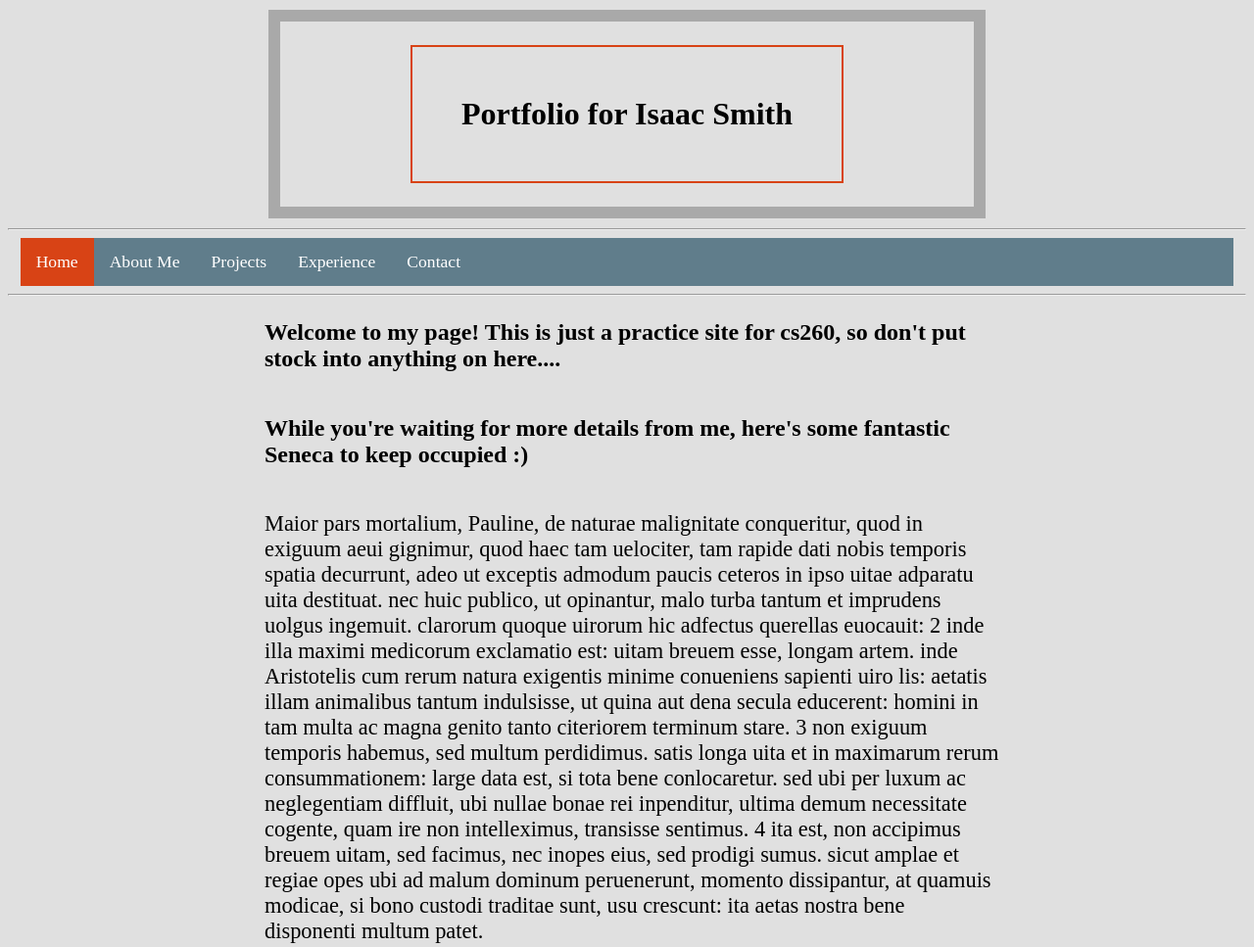
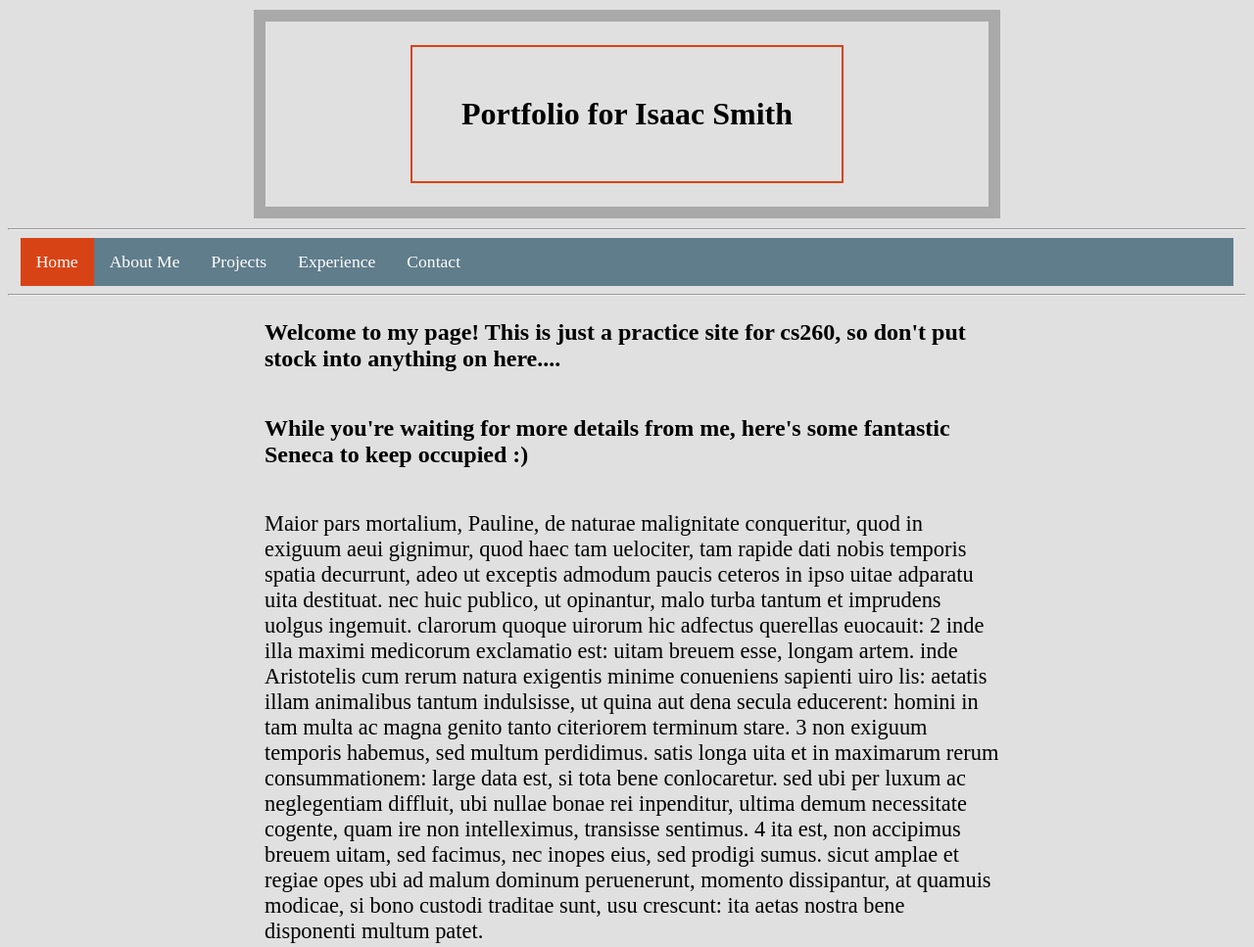
Before and after one commit to issmith962/cs260-practice-portfolio, a plain HTML site: page index.html in a window 1280 px wide. Shown: the top 967 px of the page at 98% size. Drawn offline with Linux system fonts and the light colour scheme.

Commit message:
Adjusted title border width

```diff
--- a/first-styles.css
+++ b/first-styles.css
@@ -1,7 +1,7 @@
 #title-border {
   border: 12px solid darkgrey;
   padding: 4px;
-  width: 700px;
+  width: 730px;
   margin: 10px auto;
 }
 #title {
```
